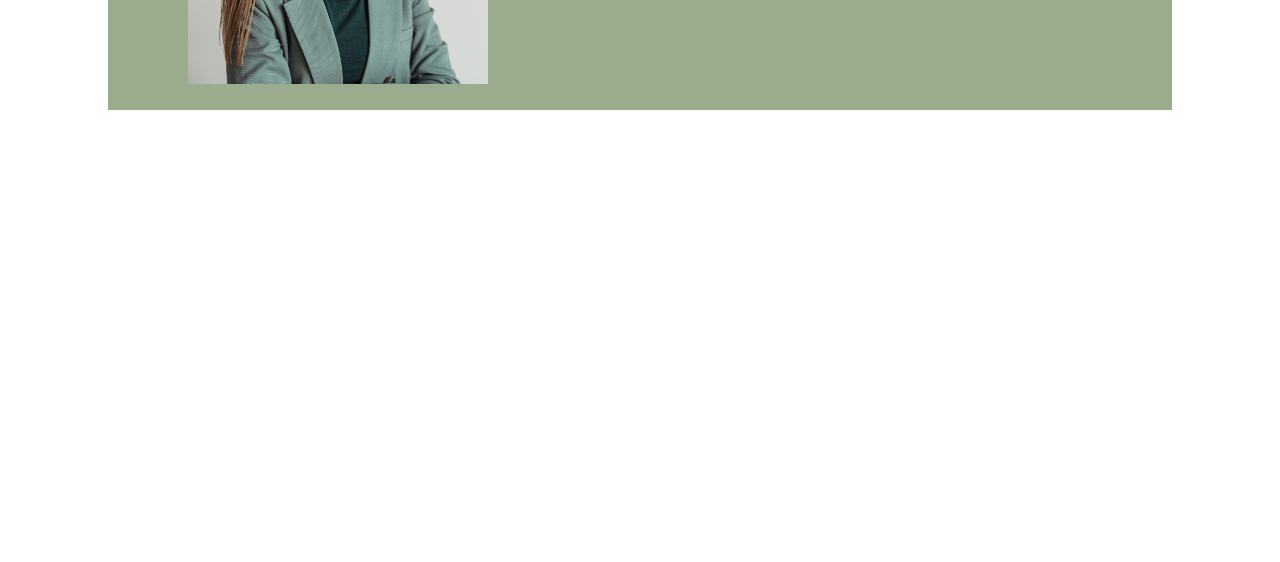
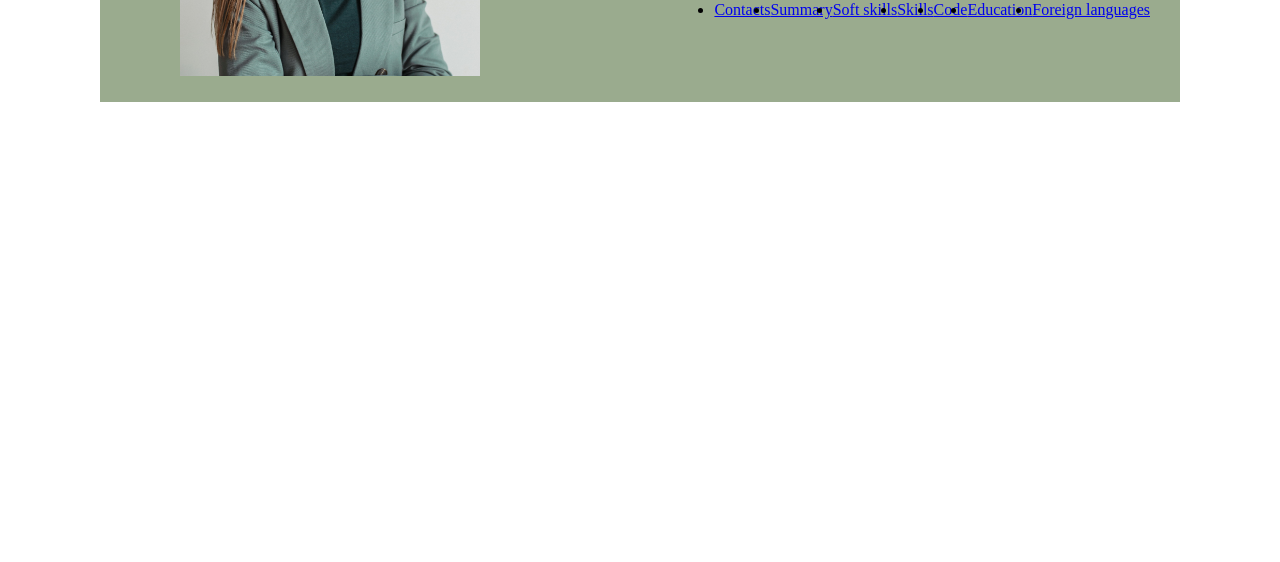
Before and after one commit to ViktoriaKapustina/rsschool-cv, a plain HTML site: page index.html in a window 1280 px wide. Shown: the part 238-800 px from the top of the page. Drawn offline with Linux system fonts and the light colour scheme.

Commit message:
feat: add footer and nav-list

```diff
--- a/index.html
+++ b/index.html
@@ -13,7 +13,24 @@
         <img src="assets/img/avatar.jpg" alt="my photo" width="300">
         <h1>Kapustina Viktoria</h1>
         <h2>Front-End Developer</h2>
+        <div class="container"></div>
+        <nav class="nav">
+            <ul class="nav-list">
+              <li class="nav-item"><a href="#contacts" class="nav-link">Contacts</a></li>
+              <li class="nav-item"><a href="#summary" class="nav-link">Summary</a></li>
+              <li class="nav-item"><a href="#soft skills" class="nav-link">Soft skills</a></li>
+              <li class="nav-item"><a href="#skills" class="nav-link">Skills</a></li>
+              <li class="nav-item"><a href="#code" class="nav-link">Code</a></li>
+              <li class="nav-item"><a href="#education" class="nav-link">Education</a></li>
+              <li class="nav-item"><a href="#foreign languages" class="nav-link">Foreign languages</a></li>
+            </ul>
+          </nav>
     </header>
-
+    <main>
+        <div class="container"></div>
+    </main>
+    <footer>
+        <div class="container"></div>
+    </footer>
 </body>
 </html>
--- a/style.css
+++ b/style.css
@@ -38,3 +38,20 @@ header.page-header > h2 {
     font-size: 30px;
     color: #323232;
 }
+body {
+    display: flex;
+    flex-direction: column;
+    justify-content: space-between;
+    min-height: 100vh;
+    margin: 0;
+    padding: 0;
+  }
+  .container {
+    max-width: 1440px;
+    margin: 0 auto;
+  }
+  .nav-list {
+    display: flex;
+    justify-content: flex-end;
+    align-items: center;
+  }
```
